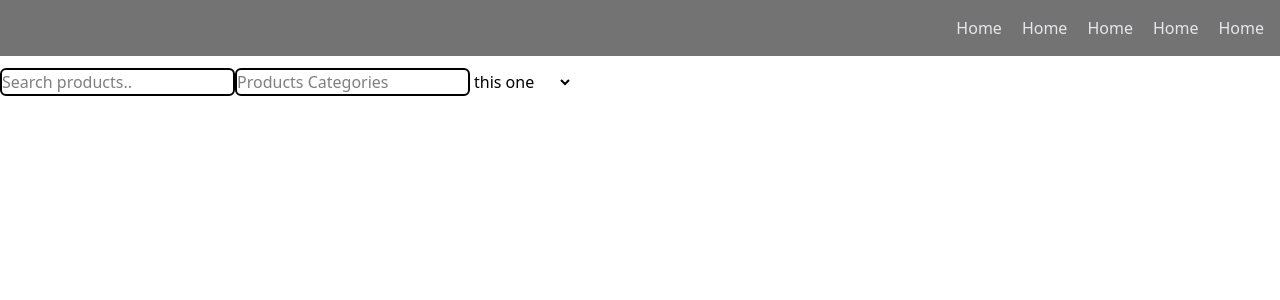
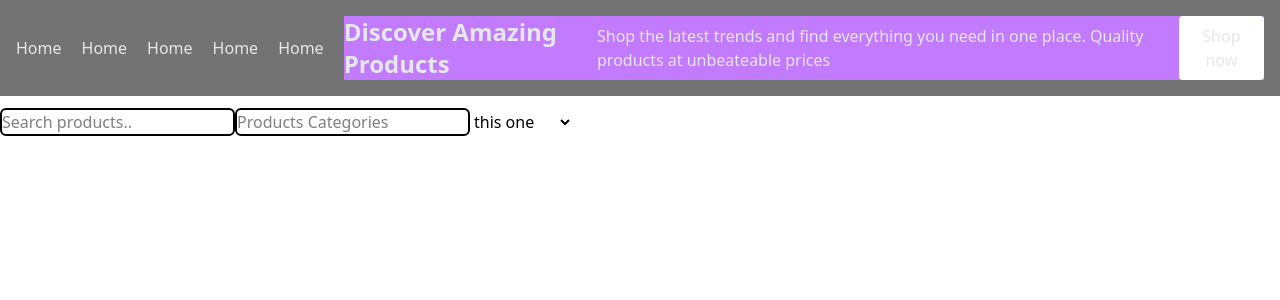
Before and after one commit to MoeHein13/Mini_Ecommerce_DashBoard, a React (Vite) app: page / in a window 1280 px wide. Shown: the top 300 px of the page. Built offline with nearby package versions, Linux system fonts and the light colour scheme.

Commit message:
add the navigation

```diff
--- a/src/Components/Navigation.tsx
+++ b/src/Components/Navigation.tsx
@@ -7,6 +7,18 @@ const Navigation = () => {
         <span>Home</span>
         <span>Home</span>
         <span>Home</span>
+        <div className="w-full bg-purple-400 ">
+          <div className="max-h-dvh flex justify-center items-center gap-5">
+            <h2 className="text-2xl font-semibold">
+              Discover Amazing Products
+            </h2>
+            <div className="font-medium text-gray-200">
+              Shop the latest trends and find everything you need in one place.
+              Quality products at unbeateable prices
+            </div>
+            <button className="bg-white rounded px-4 py-2">Shop now</button>
+          </div>
+        </div>
       </nav>
     </>
   );
```
